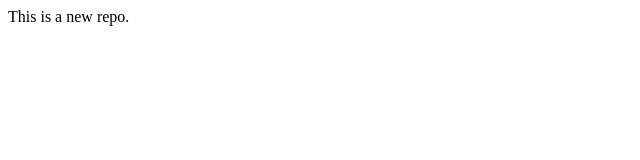
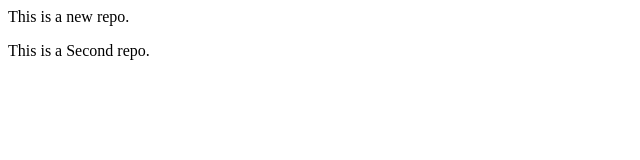
Before and after one commit to armankhan8150/local-repo, a plain HTML site: page index.html in a window 1280 px wide. Shown: the whole page, without its empty margins (0-640 px from the left). Drawn offline with Linux system fonts and the light colour scheme.

Commit message:
add Second paraghraph

```diff
--- a/index.html
+++ b/index.html
@@ -1 +1,2 @@
 <p>This is a new repo.</p>
+<p>This is a Second repo.</p>
```
